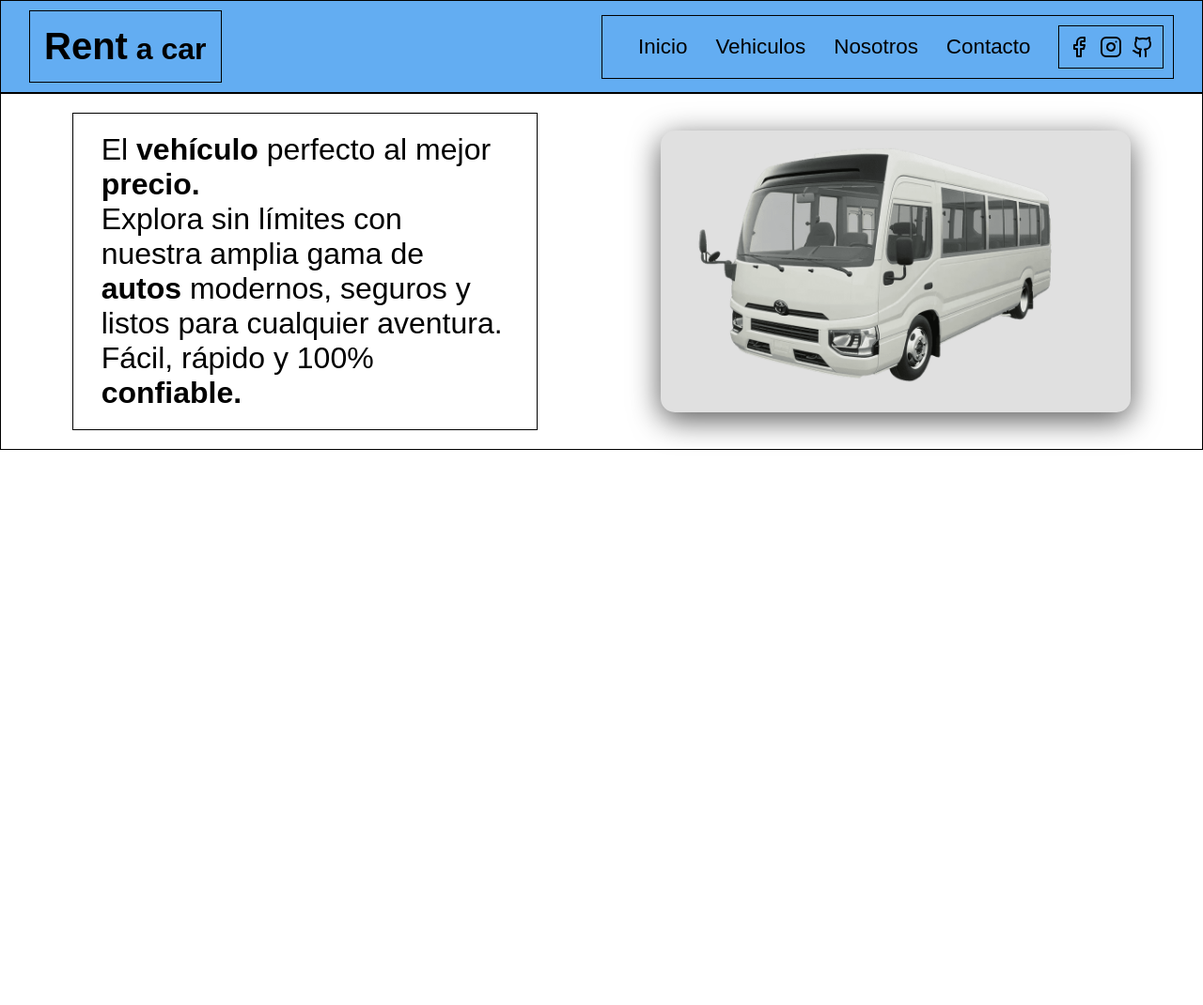
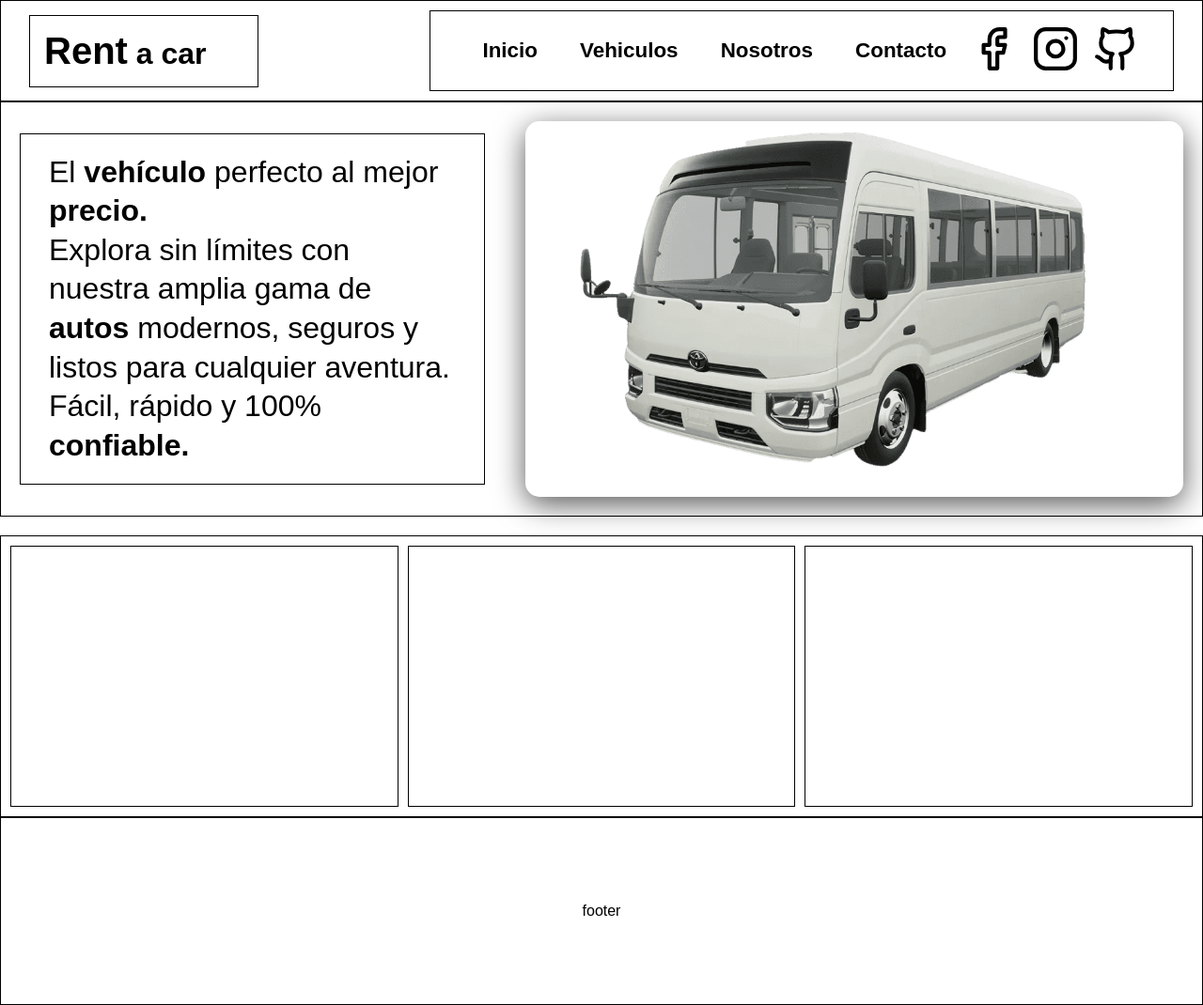
Before and after one commit to Alexis-Alvarez-R/Rent-a-car, a website built with Vite: page index.html in a window 1280 px wide. Shown: the whole page at 94% size. Before the commit the page ends 800 px from the top, so only its background shows below. Built offline with nearby package versions, Linux system fonts and the light colour scheme; files whose address does not match are found by name.

Commit message:
actualizado

```diff
--- a/index.html
+++ b/index.html
@@ -15,9 +15,9 @@
         ><a href="#" class="link__nav">Nosotros</a>
         <a href="#" class="link__nav">Contacto</a>
         <div class="social__media">
-          <img class="social__icon" src="./src/assets/icons/facebook.svg" />
-          <img class="social__icon" src="./src/assets/icons/instagram.svg" />
-          <img class="social__icon" src="./src/assets/icons/github.svg" />
+          <a href="#" class="link__social__media"><img src="./src/assets/icons/facebook.svg" alt="icono de facebook" class="social__icon"></a>
+          <a href="#" class="link__social__media"><img src="./src/assets/icons/instagram.svg" alt="icono de instagram" class="social__icon"></a>
+          <a href="#" class="link__social__media"><img src="./src/assets/icons/github.svg" alt="icono de github" class="social__icon"></a>
         </div>
       </nav>
     </header>
@@ -63,10 +63,16 @@
             />
           </section>
         </section>
-        <img class="btn__left" src="./src/assets/icons/btn-left.svg" />
-       <img class="btn__right" src="./src/assets/icons/btn-right.svg" />
       </div>
     </main>
+
+    <section class="section">
+      <article class="section__article"></article>
+      <article class="section__article"></article>
+      <article class="section__article"></article>
+    </section>
+
+    <footer class="footer">footer</footer>
     <script type="module" src="./src/main.js"></script>
   </body>
 </html>
--- a/src/home.js
+++ b/src/home.js
@@ -1,17 +1,14 @@
-const btnLeft = document.querySelector(".btn__left");
-const btnRight = document.querySelector(".btn__right");
 const slider = document.querySelector(".carrucel");
-const sliderW = document.querySelector(".slider__section");
 const sliderSection = document.querySelectorAll(".slider__section");
 
 let widthSlider = 100 / sliderSection.length;
 let widthCarrucel = 100 * sliderSection.length;
 
-sliderW.style.setProperty("width", `${widthSlider}%`);
-slider.style.setProperty("width", `${widthCarrucel}%`);
+sliderSection.forEach((section) => {
+  section.style.setProperty("width", `${widthSlider}%`); //ajuste automatico de cada section
+});
 
-btnLeft.addEventListener("click", moveToLeft);
-btnRight.addEventListener("click", moveToRight);
+slider.style.setProperty("width", `${widthCarrucel}%`); // ajuste automatico del carrucel
 
 let operacion = 0;
 let count = 0;
@@ -32,29 +29,8 @@ function moveToRight() {
   slider.style.setProperty("transition", "all ease .6s");
 }
 
-function moveToLeft() {
-  count--;
-
-  if (count < 0) {
-    count = sliderSection.length - 1;
-    operacion = widthImg * (sliderSection.length - 1);
-    slider.style.setProperty("transform", `translate(-${operacion}%)`);
-    slider.style.setProperty("transition", "none");
-
-    return;
-  }
-  operacion -= widthImg;
-  slider.style.setProperty("transform", `translate(-${operacion}%)`);
-  slider.style.setProperty("transition", "all ease .6s");
-}
-
-function setupSlider() {
-  btnLeft.addEventListener("click", moveToLeft);
-  btnRight.addEventListener("click", moveToRight);
-
+export function setupSlider() {
   setInterval(() => {
     moveToRight();
   }, 3000);
 }
-
-export { setupSlider };
--- a/src/styles/style.css
+++ b/src/styles/style.css
@@ -5,12 +5,13 @@
 }
 
 :root {
-  --colorPrincipal: #63adf2;
+  --colorPrincipal: #fff;
   --colorLetra: #000;
 }
 
 body {
   font-family: sans-serif;
+  background-color: var(--colorPrincipal);
 }
 
 .header {
@@ -24,9 +25,11 @@ body {
 }
 
 .logo {
+  color: var(--colorLetra);
   padding: 15px;
   border: #000 solid 1px;
   font-size: 2rem;
+  width: 20%;
 }
 
 .span__logo {
@@ -34,35 +37,37 @@ body {
 }
 
 .nav {
-  width: 50%;
+  width: 65%;
   border: 1px solid black;
   display: flex;
-  justify-content: flex-end;
+  justify-content: center;
   align-items: center;
-  gap: 30px;
 
   padding: 10px;
 }
 
 .link__nav {
+  margin-left: auto;
   text-decoration: none;
   font-size: 1.4rem;
+  font-weight: 600;
   color: var(--colorLetra);
 }
 
 .social__media {
   display: flex;
-  justify-content: center;
+  justify-content: space-evenly;
   align-items: center;
-  gap: 10px;
-  padding: 10px;
-  width: 19%;
-
-  border: 1px solid black;
+  padding: 5px 10px;
+  width: 30%;
 }
 
-.social__icon {
-  width: 50%;
+.link__social__media {
+  .social__icon {
+    width: 50px;
+    height: 50px;
+    object-fit: contain;
+  }
 }
 
 .main {
@@ -70,18 +75,20 @@ body {
   padding: 20px;
   border: 1px solid black;
   display: flex;
-  justify-content: space-around;
+  justify-content: space-evenly;
   align-items: center;
   gap: 20px;
+
+  margin-bottom: 20px;
 }
 
 .main__text {
   padding: 20px 30px;
+  margin-right: auto;
   border: 1px solid black;
   width: 40%;
-  height: 100%;
-  font-family: inherit;
   font-size: 2rem;
+  line-height: 1.3;
 }
 
 .main__text__strong {
@@ -89,10 +96,8 @@ body {
 }
 
 .contenedor__carrucel {
-  position: relative;
-  width: 500px;
-  height: 300px;
-  background-color: #e0e0e0;
+  width: 700px;
+  height: 400px;
   box-shadow: 0 8px 32px 0 rgba(0, 0, 0, 0.66);
   border-radius: 15px;
   overflow: hidden;
@@ -101,13 +106,10 @@ body {
 .carrucel {
   height: 100%;
   display: flex;
-  transform: translate(0%);
-  transition: none;
 }
 
 .slider__section {
   height: 100%;
-
   .img__carrucel {
     width: 100%;
     height: 100%;
@@ -116,26 +118,27 @@ body {
   }
 }
 
-.btn__left,
-.btn__right {
-  display: none;
-  position: absolute;
-  top: 50%;
-  transform: translate(0, -50%);
-  transition: 5s ease;
-  cursor: pointer;
-  user-select: none;
+.section {
+  width: 100%;
+  height: 300px;
+  border: #000 solid 1px;
+  padding: 10px;
+
+  display: flex;
+  gap: 10px;
 }
 
-.btn__left {
-  left: 10px;
-  &:active {
-    scale: 0.8;
-  }
+.section__article {
+  width: calc(100% / 3);
+  height: 100%;
+  border: 1px solid black;
 }
-.btn__right {
-  right: 10px;
-  &:active {
-    scale: 0.8;
-  }
+
+.footer {
+  width: 100%;
+  height: 200px;
+  border: #000 1px solid;
+  display: flex;
+  justify-content: center;
+  align-items: center;
 }
```
